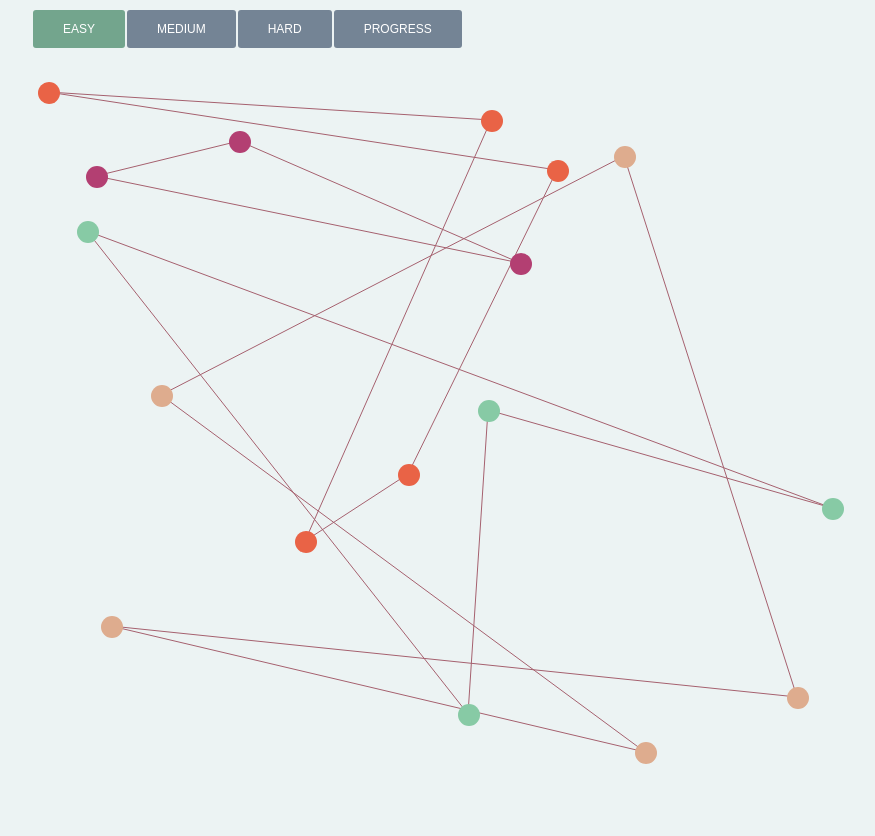
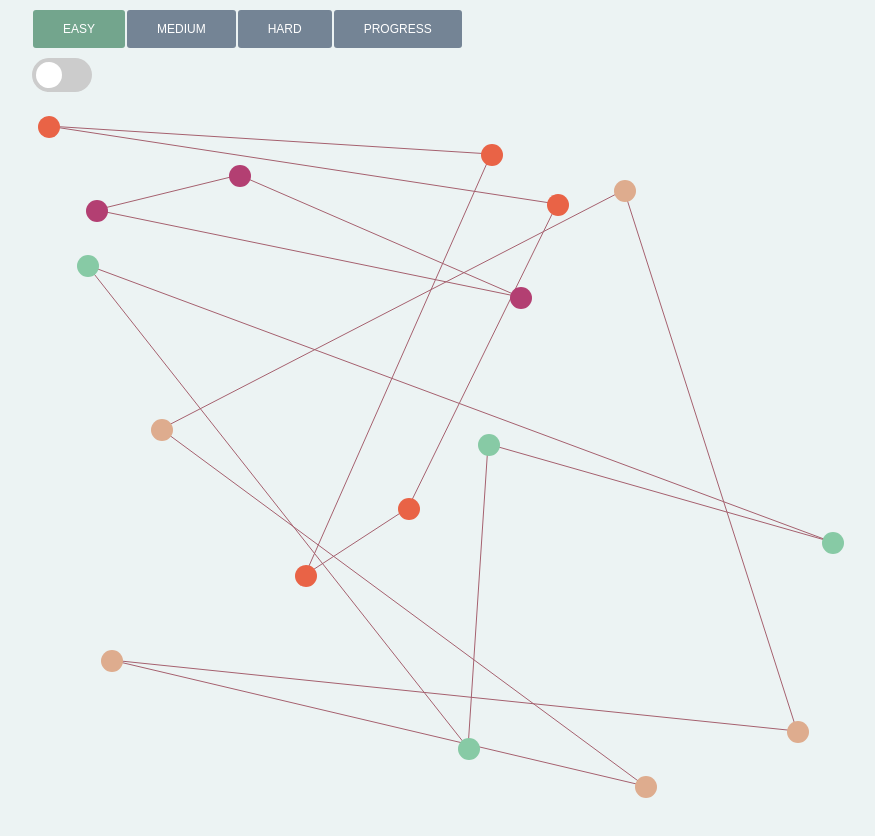
Before and after one commit to hasan42/connect-line, an Angular app: page / in a window 1280 px wide. Shown: the top 836 px of the page, without its empty margins (208-1083 px from the left). Built offline with nearby package versions, Linux system fonts and the light colour scheme.

Commit message:
add switch to black theme

```diff
--- a/src/app/settings/settings.component.html
+++ b/src/app/settings/settings.component.html
@@ -1,6 +1,14 @@
 <div class="settings">
-  <button [class.selected]="service.gameMode === 'easy'" (click)="onSelectGameMode('easy')">Easy</button>
-  <button [class.selected]="service.gameMode === 'medium'" (click)="onSelectGameMode('medium')">Medium</button>
-  <button [class.selected]="service.gameMode === 'hard'" (click)="onSelectGameMode('hard')">Hard</button>
-  <button [class.selected]="service.gameMode === 'progress'" (click)="onSelectGameMode('progress')">Progress</button>
+  <div class="difficult">
+    <button [class.selected]="service.gameMode === 'easy'" (click)="onSelectGameMode('easy')">Easy</button>
+    <button [class.selected]="service.gameMode === 'medium'" (click)="onSelectGameMode('medium')">Medium</button>
+    <button [class.selected]="service.gameMode === 'hard'" (click)="onSelectGameMode('hard')">Hard</button>
+    <button [class.selected]="service.gameMode === 'progress'" (click)="onSelectGameMode('progress')">Progress</button>
+  </div>
+  <div class="night-mode">
+    <label class="switch">
+      <input type="checkbox">
+      <span class="slider"></span>
+    </label>
+  </div>
 </div>
--- a/src/app/settings/settings.component.scss
+++ b/src/app/settings/settings.component.scss
@@ -13,3 +13,48 @@
     background-color: #73A58D;
   }
 }
+
+.switch {
+  position: relative;
+  display: inline-block;
+  width: 60px;
+  height: 34px;
+  input {
+    opacity: 0;
+    width: 0;
+    height: 0;
+    &:checked + .slider {
+      background-color: #2196F3;
+    }
+
+    &:focus + .slider {
+      box-shadow: 0 0 1px #2196F3;
+    }
+
+    &:checked + .slider:before {
+      transform: translateX(26px);
+    }
+  }
+  .slider {
+    position: absolute;
+    cursor: pointer;
+    top: 0;
+    left: 0;
+    right: 0;
+    bottom: 0;
+    background-color: #ccc;
+    transition: .4s;
+    border-radius: 34px;
+    &:before {
+      position: absolute;
+      content: "";
+      height: 26px;
+      width: 26px;
+      left: 4px;
+      bottom: 4px;
+      background-color: white;
+      transition: .4s;
+      border-radius: 34px;
+    }
+  }
+}
```
